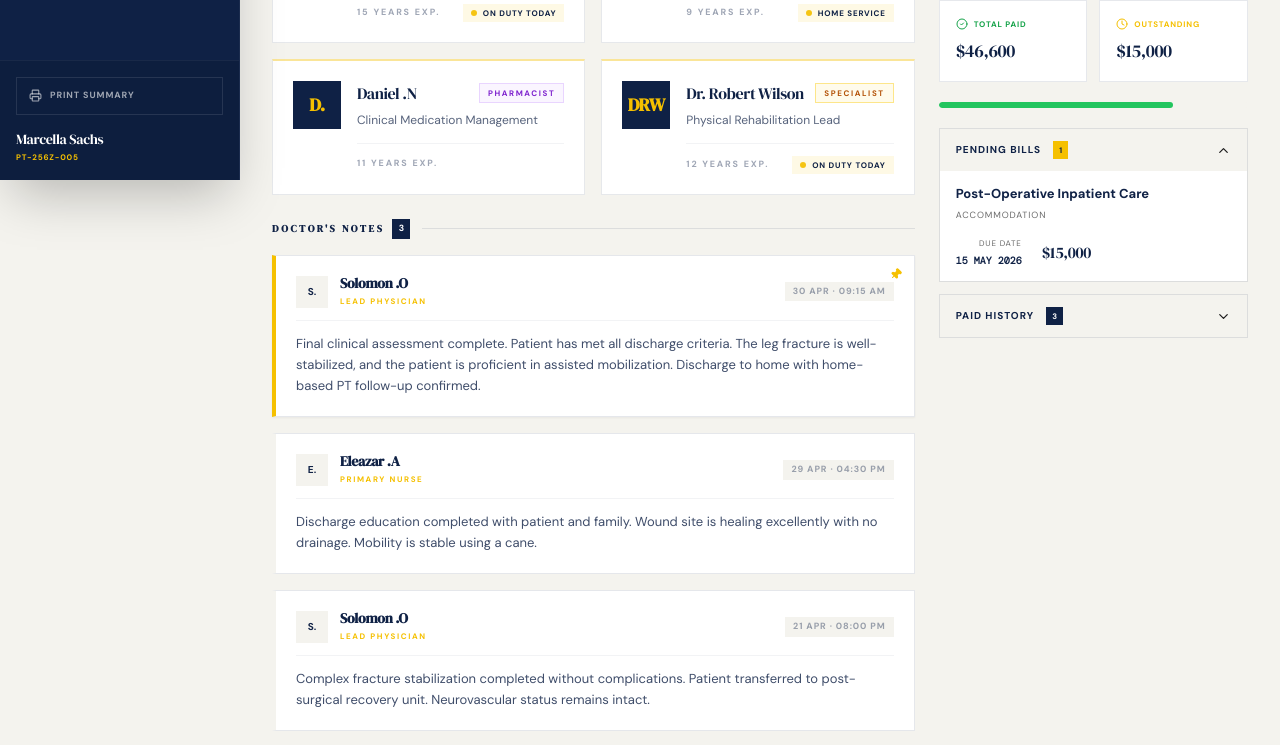
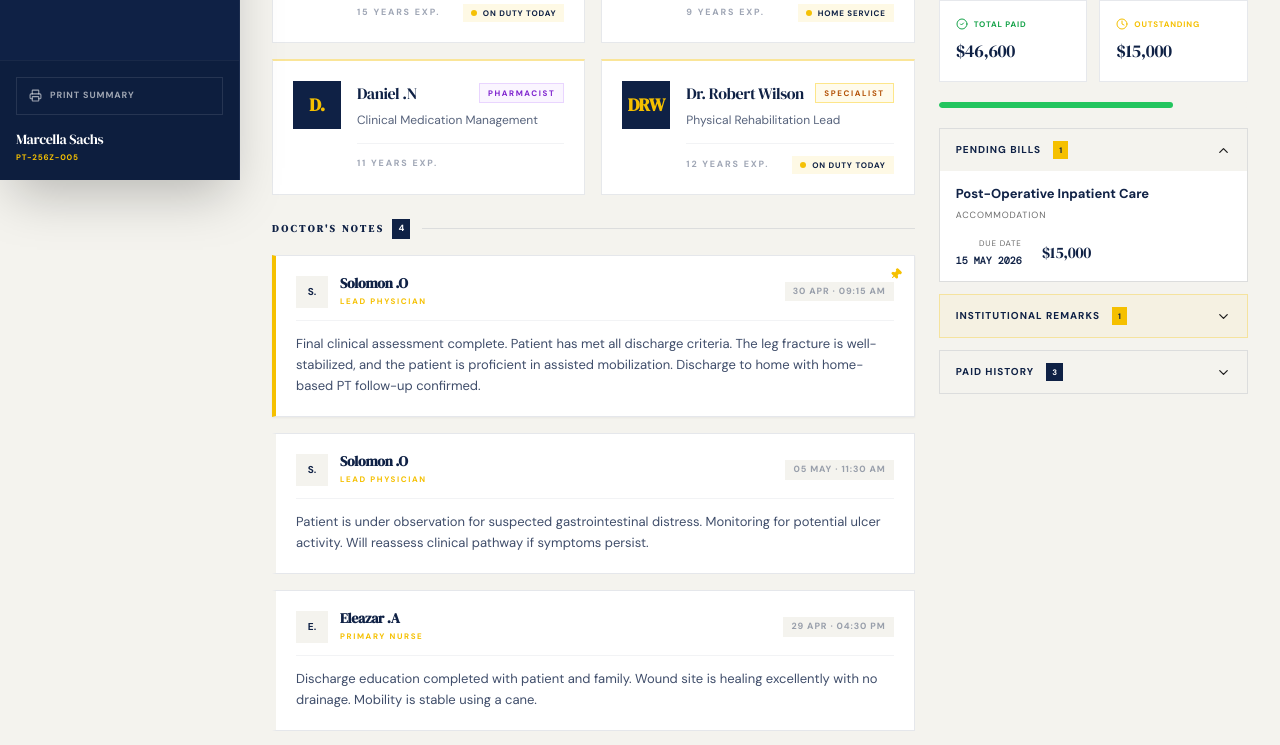
Before and after one commit to Xconmax245/st-james-hospital, a Next.js app: page /patient/PT-256Z-005 in a window 1280 px wide. Shown: the part 620-1365 px from the top of the page. Built offline with nearby package versions, Linux system fonts and the light colour scheme.

Commit message:
Clinical/Financial: Added ulcer observation and  future billing estimate

```diff
--- a/src/app/(dashboard)/patient/[id]/page.tsx
+++ b/src/app/(dashboard)/patient/[id]/page.tsx
@@ -56,6 +56,12 @@ const DEMO_DATA = {
     {
       author: "Solomon .O",
       role: "Lead Physician",
+      date: "05 MAY · 11:30 AM",
+      content: "Patient is under observation for suspected gastrointestinal distress. Monitoring for potential ulcer activity. Will reassess clinical pathway if symptoms persist.",
+    },
+    {
+      author: "Solomon .O",
+      role: "Lead Physician",
       date: "30 APR · 09:15 AM",
       content: "Final clinical assessment complete. Patient has met all discharge criteria. The leg fracture is well-stabilized, and the patient is proficient in assisted mobilization. Discharge to home with home-based PT follow-up confirmed.",
       pinned: true
@@ -101,6 +107,13 @@ const DEMO_DATA = {
       amount: 15000,
       status: "Pending" as const,
       date: "15 MAY 2026"
+    },
+    {
+      description: "Perforated Ulcer Repair",
+      category: "Future Provision",
+      amount: 45000,
+      status: "Estimated" as const,
+      date: "FUTURE"
     },
   ]
 };
--- a/src/components/dashboard/BillingAccordion.tsx
+++ b/src/components/dashboard/BillingAccordion.tsx
@@ -15,7 +15,7 @@ interface BillItem {
   description: string;
   category: string;
   amount: number;
-  status: "Paid" | "Pending";
+  status: "Paid" | "Pending" | "Estimated";
   date: string;
 }
 
@@ -43,13 +43,15 @@ export default function BillingAccordion({ items }: BillingAccordionProps) {
     );
   }
 
-  const totalBilled  = items.reduce((s, i) => s + i.amount, 0);
-  const totalPaid    = items.filter((i) => i.status === "Paid").reduce((s, i) => s + i.amount, 0);
+  const currentItems = items.filter(i => i.status !== "Estimated");
+  const totalBilled  = currentItems.reduce((s, i) => s + i.amount, 0);
+  const totalPaid    = currentItems.filter((i) => i.status === "Paid").reduce((s, i) => s + i.amount, 0);
   const totalPending = totalBilled - totalPaid;
-  const paidPct      = (totalPaid / totalBilled) * 100;
+  const paidPct      = totalBilled > 0 ? (totalPaid / totalBilled) * 100 : 0;
 
-  const pendingItems = items.filter((i) => i.status === "Pending");
-  const paidItems    = items.filter((i) => i.status === "Paid");
+  const pendingItems   = items.filter((i) => i.status === "Pending");
+  const paidItems      = items.filter((i) => i.status === "Paid");
+  const estimatedItems = items.filter((i) => i.status === "Estimated");
 
   const fmt = (amount: number) =>
     new Intl.NumberFormat("en-US", {
@@ -57,6 +59,8 @@ export default function BillingAccordion({ items }: BillingAccordionProps) {
       currency: "USD",
       minimumFractionDigits: 0,
     }).format(amount);
+
+  const [estOpen, setEstOpen] = useState(false);
 
   return (
     <section id="billing">
@@ -174,6 +178,63 @@ export default function BillingAccordion({ items }: BillingAccordionProps) {
           </div>
         </div>
 
+        {/* Future Estimates Section */}
+        {estimatedItems.length > 0 && (
+          <div className="border border-gold/30 overflow-hidden bg-gold/5">
+            <button
+              onClick={() => setEstOpen(!estOpen)}
+              className="w-full px-4 py-3 flex items-center justify-between hover:bg-gold/10 transition-colors no-print"
+            >
+              <div className="flex items-center gap-3">
+                <span className="text-[10px] font-bold uppercase tracking-widest text-navy">
+                  Institutional Remarks
+                </span>
+                <span className="bg-gold text-navy text-[8px] font-bold px-1.5 py-0.5">
+                  {estimatedItems.length}
+                </span>
+              </div>
+              {estOpen ? <ChevronUp size={15} /> : <ChevronDown size={15} />}
+            </button>
+
+            <div
+              className={cn(
+                "bg-white/50 transition-all duration-300",
+                estOpen ? "block" : "hidden",
+                "print:block print:border-t"
+              )}
+            >
+              {estimatedItems.map((item, i) => (
+                <div
+                  key={i}
+                  className="px-4 py-3 border-b border-gold/10 last:border-0 flex flex-wrap items-center justify-between gap-3"
+                >
+                  <div className="min-w-0">
+                    <p className="text-[13px] font-bold text-navy mb-0.5 truncate italic">
+                      {item.description}
+                    </p>
+                    <p className="text-[9px] text-navy/40 uppercase tracking-widest">
+                      {item.category}
+                    </p>
+                  </div>
+                  <div className="flex items-center gap-5 text-right shrink-0">
+                    <div>
+                      <p className="text-[8px] text-navy/40 uppercase tracking-widest mb-0.5">
+                        Est. Provision
+                      </p>
+                      <p className="text-[10px] font-mono font-bold text-gold">
+                        {item.date}
+                      </p>
+                    </div>
+                    <p className="text-base font-display text-navy opacity-60">
+                      {fmt(item.amount)}
+                    </p>
+                  </div>
+                </div>
+              ))}
+            </div>
+          </div>
+        )}
+
         {/* Paid History */}
         <div className="border border-navy/10 overflow-hidden">
           <button
```
